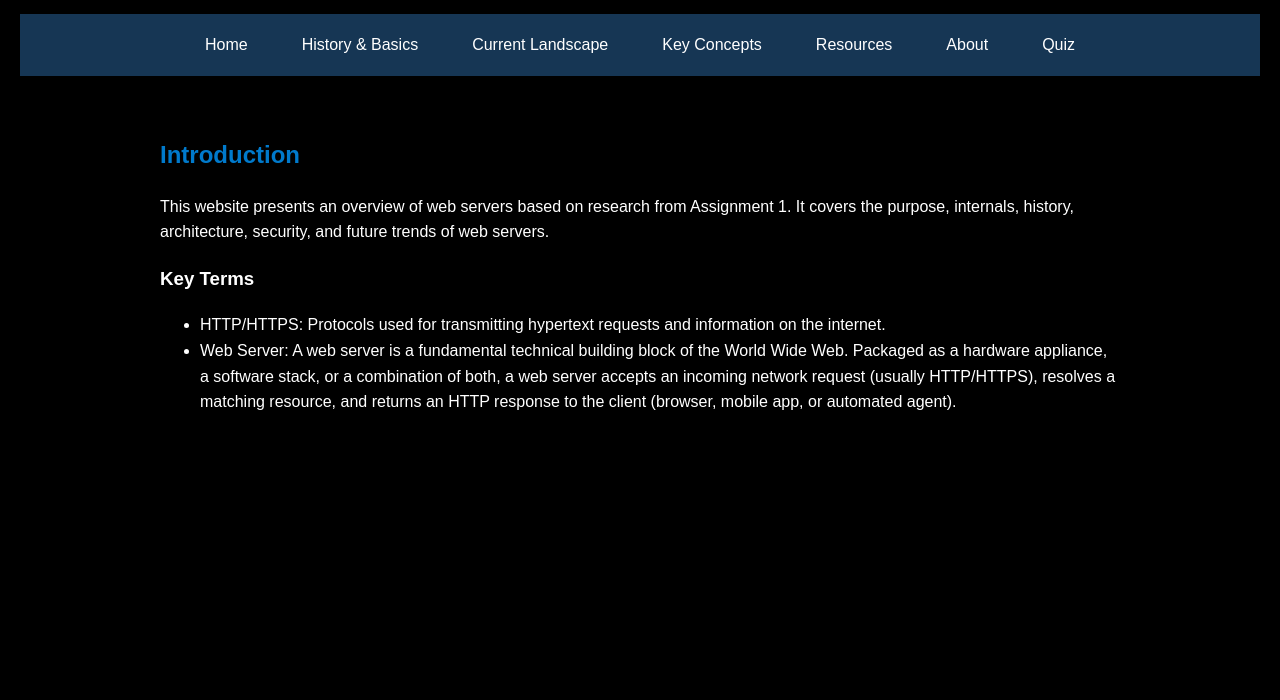
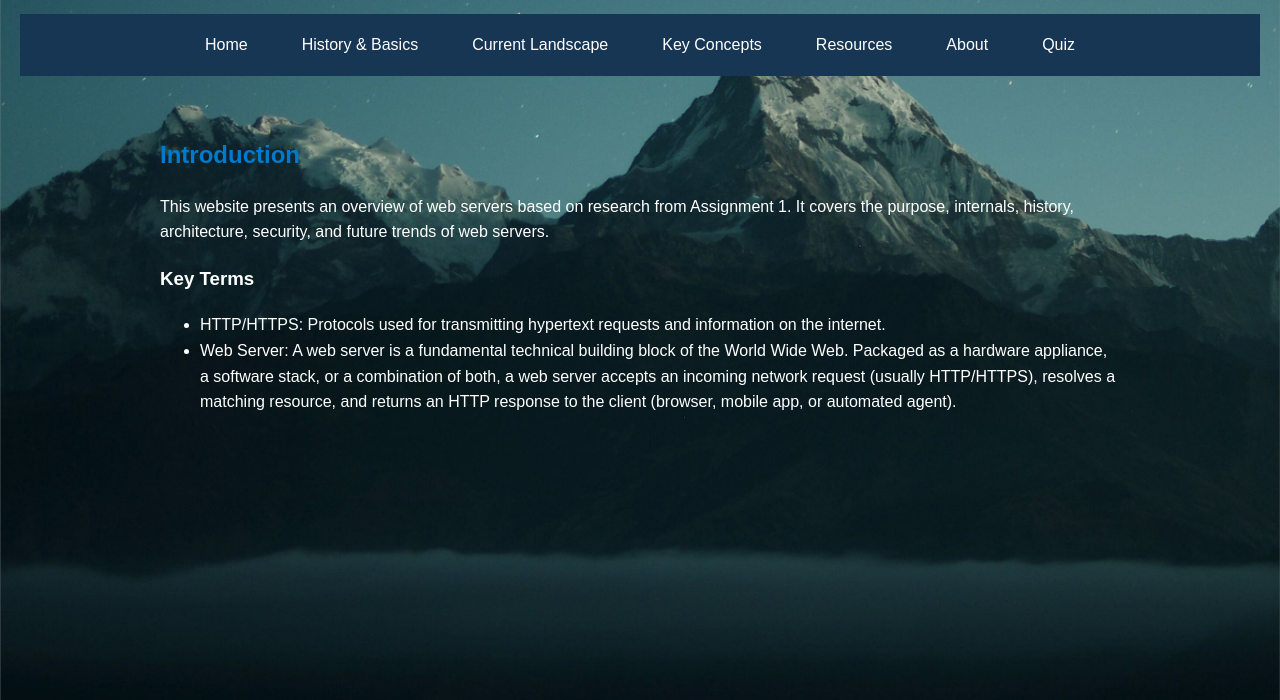
Before and after one commit to 876temptation/876temptation.github.io, a plain HTML site: page index.html in a window 1280 px wide. Shown: the part 100-800 px from the top of the page. Drawn offline with Linux system fonts and the light colour scheme.

Commit message:
Change background image in styles.css
Updated background image for body styles.

```diff
--- a/styles.css
+++ b/styles.css
@@ -6,7 +6,7 @@ body {
     padding: 0;
     background-color: #000000;
     color: #ffffff;
-    background-image: url('your-wallpaper.jpg'); /* Update the image path */
+    background-image: url('paper3.jpg');
     background-size: cover;
     background-position: center;
     background-repeat: no-repeat;
```
